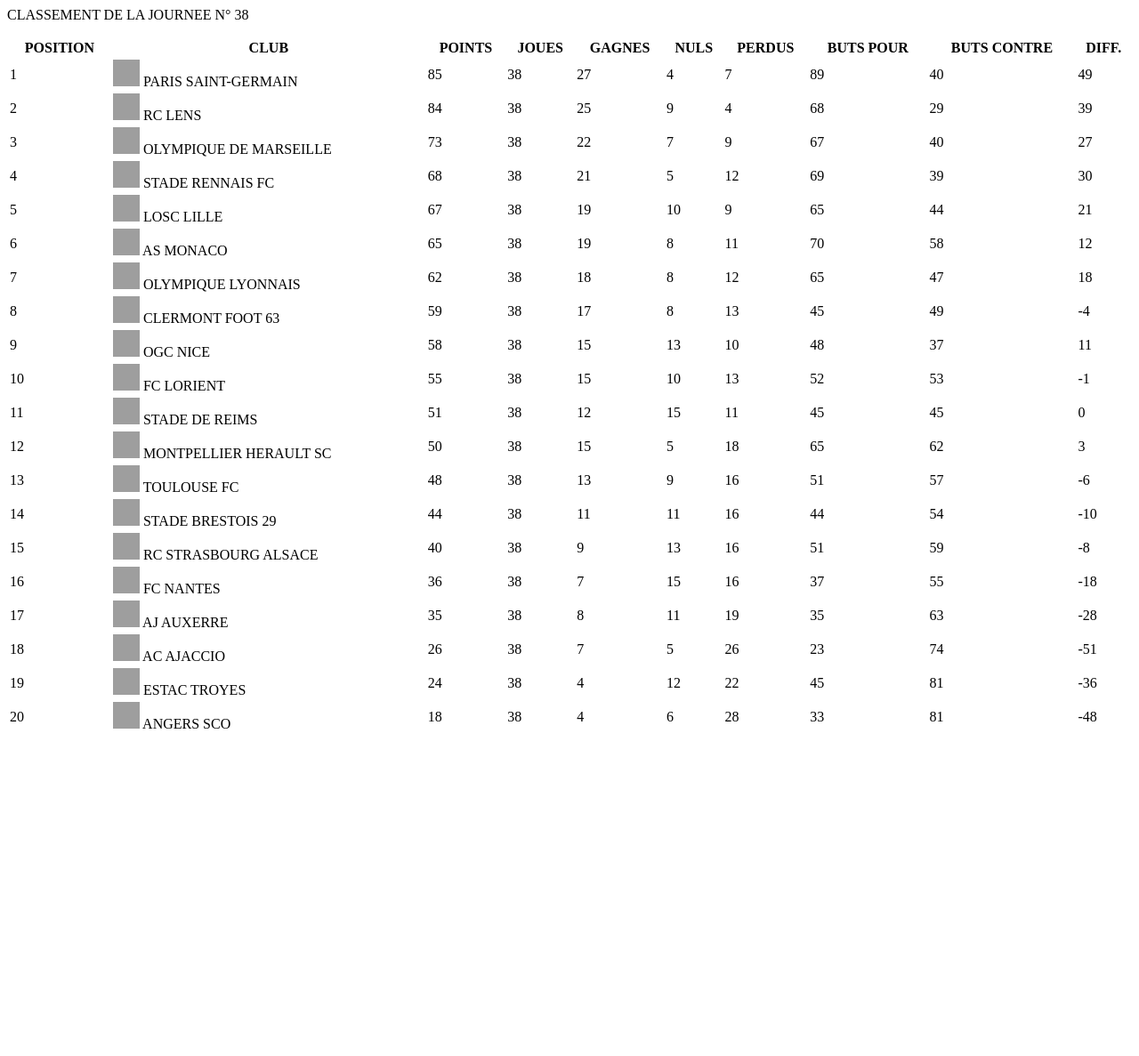
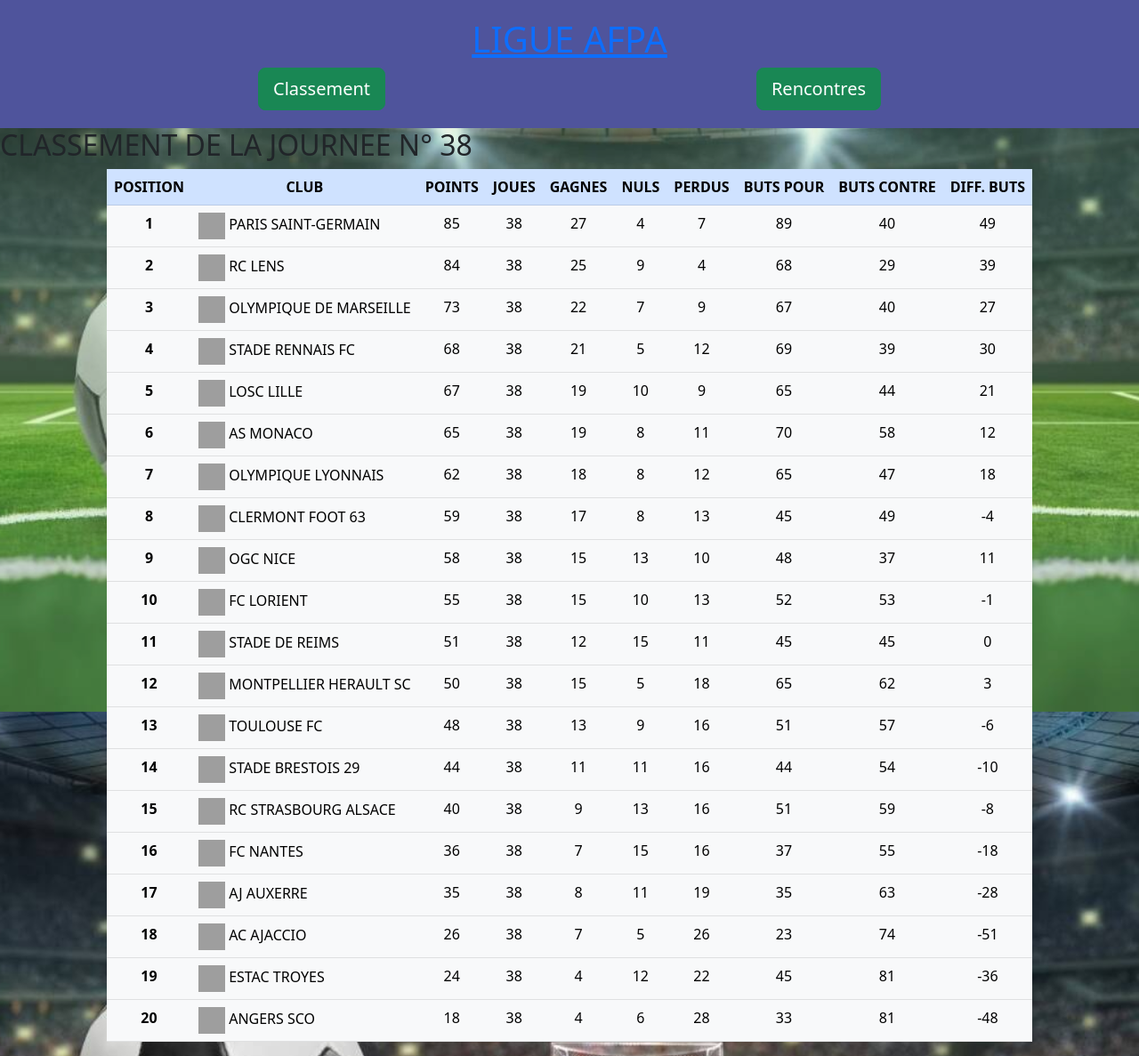
Before and after one commit to Anchang30/ligue_AFPA, a Django app: page /classement/ in a window 1280 px wide. Shown: the whole page at 89% size. Before the commit the page ends 819 px from the top, so only its background shows below. Run offline with Django 4.2, Linux system fonts and the light colour scheme; data comes from the database, SQL or seed files in the repository; grey boxes are pictures that could not be loaded.

Commit message:
Front classement et rencontre, liens interpages OK

```diff
--- a/my_league_AFPA/settings.py
+++ b/my_league_AFPA/settings.py
@@ -117,6 +117,7 @@
 # https://docs.djangoproject.com/en/4.2/howto/static-files/
 
 STATIC_URL = 'static/'
+STATICFILES_DIRS = [BASE_DIR / "static"]  # new
 
 # Default primary key field type
 # https://docs.djangoproject.com/en/4.2/ref/settings/#default-auto-field
--- a/projet_AFPA/templates/classement.html
+++ b/projet_AFPA/templates/classement.html
@@ -1,35 +1,67 @@
-<title> Classement de la journée n°{{date_journee}} </title>
+<!doctype html>
+<html lang="en">
+    {% load static %}
+    <head>
+        <link rel="stylesheet" href="{% static 'projet_AFPA/style.css' %}">
+    <link rel="shortcut icon" type="image/png" href="{% static 'projet_AFPA/images/favicon.png' %}">
+        <meta charset="utf-8">
+        <link href="https://cdn.jsdelivr.net/npm/bootstrap@5.2.3/dist/css/bootstrap.min.css" rel="stylesheet" integrity="sha384-rbsA2VBKQhggwzxH7pPCaAqO46MgnOM80zW1RWuH61DGLwZJEdK2Kadq2F9CUG65" crossorigin="anonymous">
+        <title> Classement de la journée n°{{date_journee}} </title>
+</head>
 
-<p> CLASSEMENT DE LA JOURNEE N° {{date_journee}}
-</p>
+<body>
+  <header class="header relative HeaderNav-fixed">
 
-<table style="width:100%">
-    <tr>
-      <th>POSITION</th>
-      <th>CLUB</th>
-      <th>POINTS</th>
-      <th>JOUES</th>
-      <th>GAGNES</th>
-      <th>NULS</th>
-      <th>PERDUS</th>
-      <th>BUTS POUR</th>
-      <th>BUTS CONTRE</th>
-      <th>DIFF.</th>
-    </tr>
+      <h1> <a href="{% url 'afpa:home' %}" > LIGUE AFPA </a> </h1>
+      <div class="button-container">
+          <a href= "{% url 'afpa:classement' %}" type= button class="btn btn-success btn-lg"> Classement </a>
+          <a href="{% url 'afpa:rencontre' %}" type= button class="btn btn-success btn-lg"> Rencontres </a>
+          <!-- <a href="statistiques/" type= button class="btn btn-success btn-lg"> Statistiques </a> -->
+      </div>
+  </header>
+  <script src="https://cdn.jsdelivr.net/npm/bootstrap@5.3.1/dist/js/bootstrap.bundle.min.js"
+  integrity="sha384-HwwvtgBNo3bZJJLYd8oVXjrBZt8cqVSpeBNS5n7C8IVInixGAoxmnlMuBnhbgrkm" crossorigin="anonymous"></script>
 
+
+<h2> CLASSEMENT DE LA JOURNEE N° {{date_journee}}</h2>
+
+<div class="row justify-content-center">
+    <div class="col-auto">
+        <table class="table table-responsive">
+            <thead>
+                <tr class="table-primary">
+                <th class="text-center" scope="col"> POSITION </th>
+                <th class="text-center" scope="col">CLUB</th>
+                <th class="text-center" scope="col">POINTS</th>
+                <th class="text-center" scope="col">JOUES</th>
+                <th class="text-center" scope="col">GAGNES</th>
+                <th class="text-center" scope="col">NULS</th>
+                <th class="text-center" scope="col">PERDUS</th>
+                <th class="text-center" scope="col">BUTS POUR</th>
+                <th class="text-center" scope="col">BUTS CONTRE</th>
+                <th class="text-center" scope="col">DIFF. BUTS</th>
+            </tr>
+             </thead>
+  <tbody>
     {% if classement %}
     {% for ele in classement %}
-        <tr><td>{{ele.0}}</td>
+        <tr class="table-light">
+        <th class="text-center" scope ="row">{{ele.0}}</th>
         <td><img width=30 height=30 alt={{ele.1}} src= {{ele.2.logo}}> {{ele.1}}</td>
-        <td>{{ele.2.nb_pts}}</td>
-        <td>{{ele.2.joué}}</td>
-        <td>{{ele.2.gagné}}</td>
-        <td>{{ele.2.nul}}</td>
-        <td>{{ele.2.perdu}}</td>
-        <td>{{ele.2.buts_mis}}</td>
-        <td>{{ele.2.buts_pris}}</td>
-        <td>{{ele.2.diff}}</td>
+        <td class="text-center" >{{ele.2.nb_pts}}</td>
+        <td class="text-center" >{{ele.2.joué}}</td>
+        <td class="text-center" >{{ele.2.gagné}}</td>
+        <td class="text-center" >{{ele.2.nul}}</td>
+        <td class="text-center" >{{ele.2.perdu}}</td>
+        <td class="text-center" >{{ele.2.buts_mis}}</td>
+        <td class="text-center" >{{ele.2.buts_pris}}</td>
+        <td class="text-center" >{{ele.2.diff}}</td>
     </tr>
     {% endfor %}
 {% endif %}
+</tbody>
 </table>
+</div>
+</div>
+</body>
+</html>
--- a/projet_AFPA/urls.py
+++ b/projet_AFPA/urls.py
@@ -1,7 +1,7 @@
 from django.urls import path
 from . import views
 
-
+app_name = "afpa"
 
 urlpatterns = [
     path("", views.home, name="home"),
--- a/projet_AFPA/views.py
+++ b/projet_AFPA/views.py
@@ -7,8 +7,9 @@
 
 
 def home(request):
-    return HttpResponse("Coucou tout le monde, voici mon site web qui présente des \
-                        résultats divers et variés sur la ligue 1")
+    template = loader.get_template("home.html")
+    context = {}
+    return HttpResponse (template.render(context,request))
 
 # Affiche le classement pour la dernière journée. En choisissant une journée, on peut voir le classement pour celle-ci.
 def classement(request, date_journee = 0):
@@ -22,20 +23,23 @@
     # liste des clubs
     liste_clubs = [club.nom for club in Club.objects.all()]
     for club in liste_clubs:
-        # récupère les rencontres où le club a joué, à domicile ou à l'extérieur
+    # récupère les rencontres où le club a joué, à domicile ou à l'extérieur
         rencontre_club = rencontre_list.filter(equipe_dom = mapping.get(club)) | rencontre_list.filter(equipe_vis = mapping.get(club))
         for rencontre in rencontre_club :
-            # pour chacun des match de ce club, on calcule le score et MAJ le classement
+    # pour chacun des match de ce club, on calcule le score et MAJ le classement
             get_score(club, classement, rencontre)
             classement[club]["joué"] +=1
             classement[club]["diff"] = classement[club]['buts_mis'] - classement[club]['buts_pris']
-    # sorted_ranking = dict(sorted(classement.items(), key=lambda x:(x[1]["nb_pts"], x[1]["diff"]),reverse = True))
-    sorted_ranking = ranking_test_prod = [(rank_+1, club, stats) for rank_, (club,stats)  in enumerate(sorted(classement.items(), key=lambda x:(x[1]["nb_pts"], x[1]["diff"]),reverse = True))]
+    # Trie la liste des clubs pour fournir le classement déjà ordonné
+    sorted_ranking = [(rank_+1, club, stats) for rank_, (club,stats)  in enumerate(sorted(classement.items(), key=lambda x:(x[1]["nb_pts"], x[1]["diff"]),reverse = True))]
+    # pour obtenir la liste des journées disponibles pour cette saison, pour l'affichage
+    liste_nb_journees = [journee for journee in range(1,(((Club.objects.count())-1)*2)+1)]
     template = loader.get_template("classement.html")
     context = {"classement" : sorted_ranking,
                "date_journee":date_journee,
                "rencontres" : rencontre_list,
-               "liste_clubs":liste_clubs}
+               "liste_clubs":liste_clubs,
+               "journees_liste": liste_nb_journees}
     return HttpResponse(template.render(context, request))
 
 
@@ -47,7 +51,12 @@
     if not date_journee :
         date_journee = Rencontre.objects.all().last().num_journee
     journee_list = sorted([rencontre for rencontre in Rencontre.objects.all().filter(num_journee = date_journee)], key = lambda r: r.date_match)
+    logos = [(Club.objects.filter(nom=journee.equipe_dom).values("logo")[0]["logo"],Club.objects.filter(nom=journee.equipe_vis).values("logo")[0]["logo"]) for journee in journee_list]
+    journee_list_logo = zip(journee_list,logos)
+    # pour obtenir la liste des journées disponibles pour cette saison, pour l'affichage
+    liste_nb_journees = [journee for journee in range(1,(((Club.objects.count())-1)*2)+1)]
     template = loader.get_template("rencontre.html")
-    context = {"journee_list" : journee_list,
-               'date_journee': date_journee}
+    context = {"journee_list" : journee_list_logo,
+               "date_journee": date_journee,
+               "journees_liste": liste_nb_journees}
     return HttpResponse(template.render(context, request))
--- /dev/null
+++ b/static/projet_AFPA/style.css
@@ -0,0 +1,49 @@
+body {
+    background: white url("images/background_picture.jpg") no-repeat center center fixed;
+    -webkit-background-size: cover;
+    -moz-background-size: cover;
+    -o-background-size: cover;
+    background-size: cover;
+}
+
+body:before {
+    content: "";
+    display: block;
+    position: fixed;
+    width: 100%;
+    height: 100%;
+    left: 0;
+    top: 0;
+    z-index: -1;
+    background: rgba(134, 206, 136, 0.2);
+}
+
+.titre {
+    text-align: center;
+    padding-bottom: 25px;
+    padding-top: 25px;
+}
+
+h1 {
+    color: rgb(142, 165, 42);
+}
+
+
+.marge {
+    margin-top : 100px;
+    margin-bottom : 25px;
+}
+
+.header {
+    text-align: center; /* Centrer les boutons horizontalement */
+    padding: 20px 0;
+    background-color: rgb(79, 84, 156)   /* Ajouter un espacement en haut et en bas de l'en-tête */
+}
+
+.button-container {
+    display: flex;
+    justify-content: space-between; /* Espacement égal entre les boutons */
+    max-width: 700px; /* Ajustez selon vos besoins */
+    margin: 0 auto;   /* Centrer horizontalement la zone de boutons */
+
+}
```
Also changed, not shown: projet_AFPA/templates/home.html (added, +30 -0 lines), projet_AFPA/templates/myfirst.html (deleted, +0 -9 lines), projet_AFPA/templates/rencontre.html (+43 -10 lines), static/projet_AFPA/images/background_picture.jpg (added), static/projet_AFPA/images/favicon.png (added), 1 other file.
